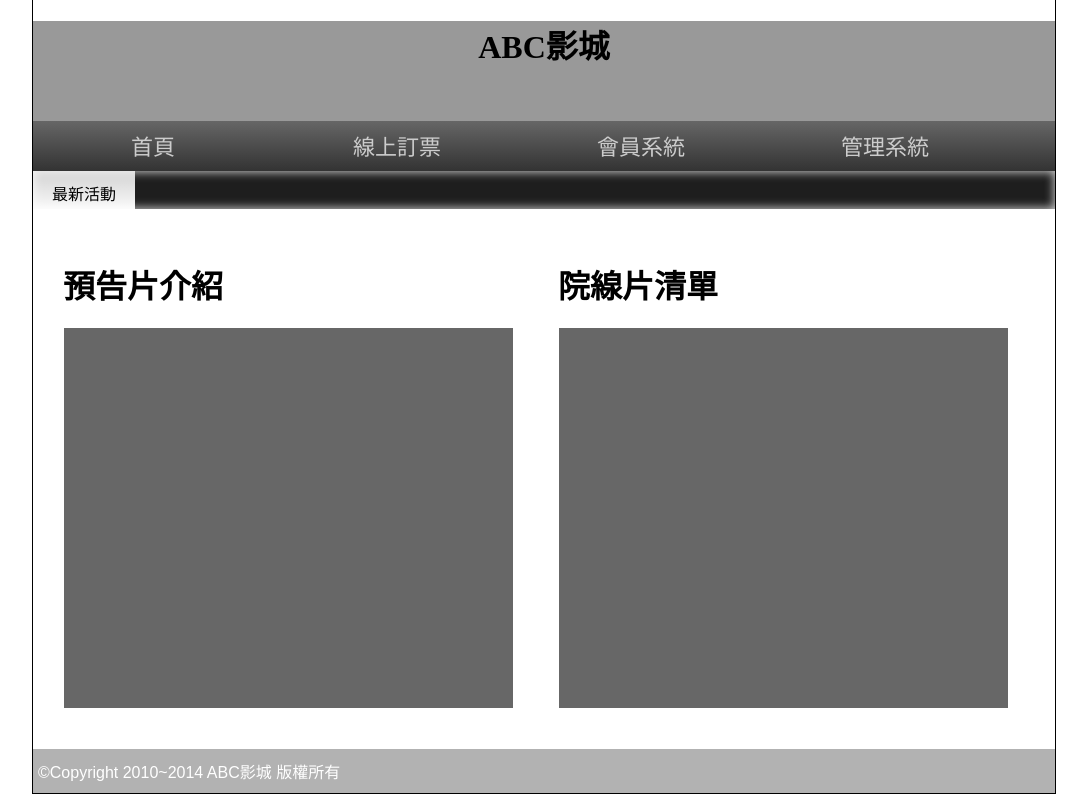
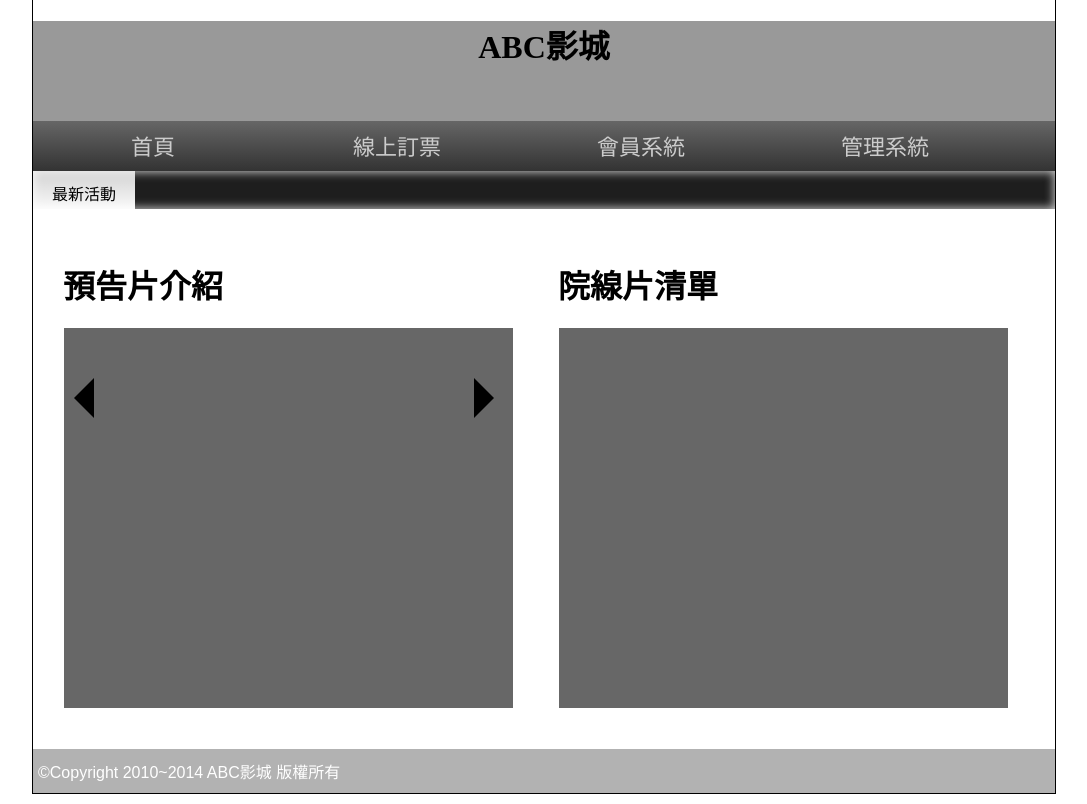
Before and after one commit to mackliu/11202-bquiz03, a PHP site: page / in a window 1280 px wide. Shown: the part 31-835 px from the top of the page, without its empty margins (96-1183 px from the left). Run offline with PHP 8.4, Linux system fonts and the light colour scheme; data that the repository does not hold is empty.

Commit message:
建置預告片下方的按鈕內容

```diff
--- a/front/main.php
+++ b/front/main.php
@@ -1,6 +1,6 @@
 <style>
 .lists{
-    position: relative;
+   /*  position: relative; */
     left:114px;
 }
 .item *{
@@ -10,7 +10,6 @@
  width:200px;
  height:240px;
  margin:auto;
- position:absolute;
  box-sizing: border-box;
  display:none;
 }
@@ -21,6 +20,44 @@
 .item div {
     text-align: center;
 }
+.left,.right{
+    width:0;
+    border:20px solid black;
+    border-top-color:transparent;
+    border-bottom-color:transparent;
+}
+.left{
+    border-left-width: 0;
+}
+.right{
+    border-right-width: 0;
+}
+.btns{
+    width:360px;
+    height:100px;
+    display:flex;
+    overflow: hidden;
+}
+
+.btn img{
+    width:60px;
+    height:80px;
+}
+.btn {
+    font-size:12px;
+    text-align: center;
+    flex-shrink:0;
+    width:90px;
+}
+.controls{
+    width:420px;
+    height:100px;
+    position: relative;
+    margin-top:10px;
+    display:flex;
+    align-items: center;
+    justify-content: space-between;
+}
 </style>
 <div class="half" style="vertical-align:top;">
     <h1>預告片介紹</h1>
@@ -28,7 +65,7 @@
         <div class="lists">
             <?php
             $posters=$Poster->all(['sh'=>1]," order by rank");
-            foreach($posters as $poster){
+            foreach($posters as $idx => $poster){
             ?>
             <div class="item">
                 <div><img src="./img/<?=$poster['img'];?>" alt=""></div>
@@ -40,11 +77,25 @@
         </div>
 
         <div class="controls">
+            <div class="left"></div>
+            <div class="btns">
+            <?php
+            foreach($posters as $idx =>$poster ){
+            ?>
+            <div class="btn">
+                <div><img src="./img/<?=$poster['img'];?>"></div>
+                <div><?=$poster['name'];?></div>
+            </div>
+            <?php
+            }
+            ?>
+            </div>
+            <div class="right"></div>
         </div>
     </div>
 </div>
 <script>
-$(".item").eq(0).show();
+    $(".item").eq(0).show();
 
 
 </script>
```
